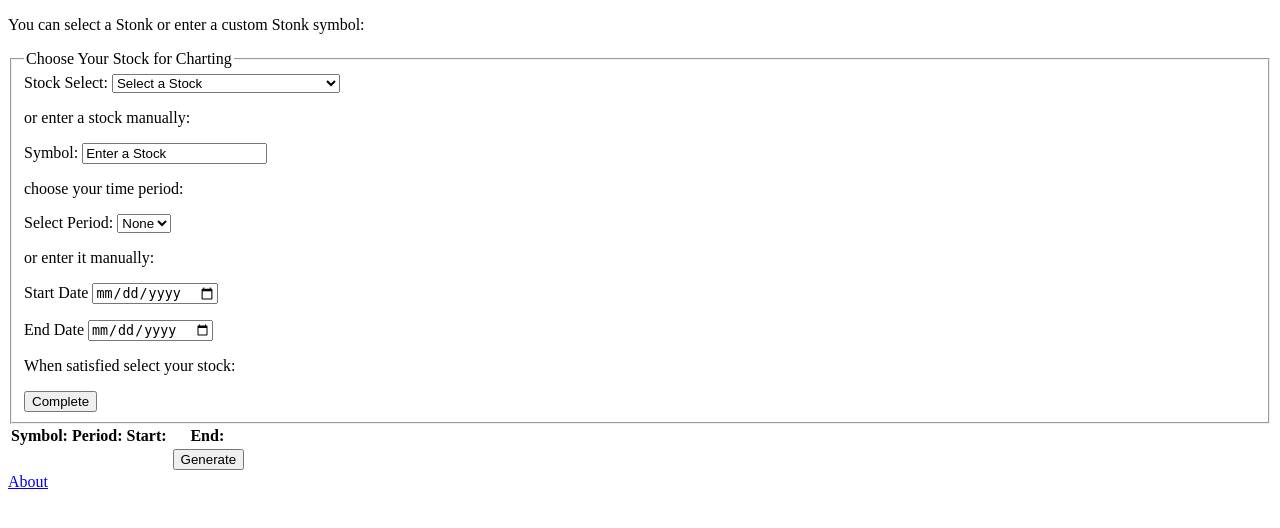
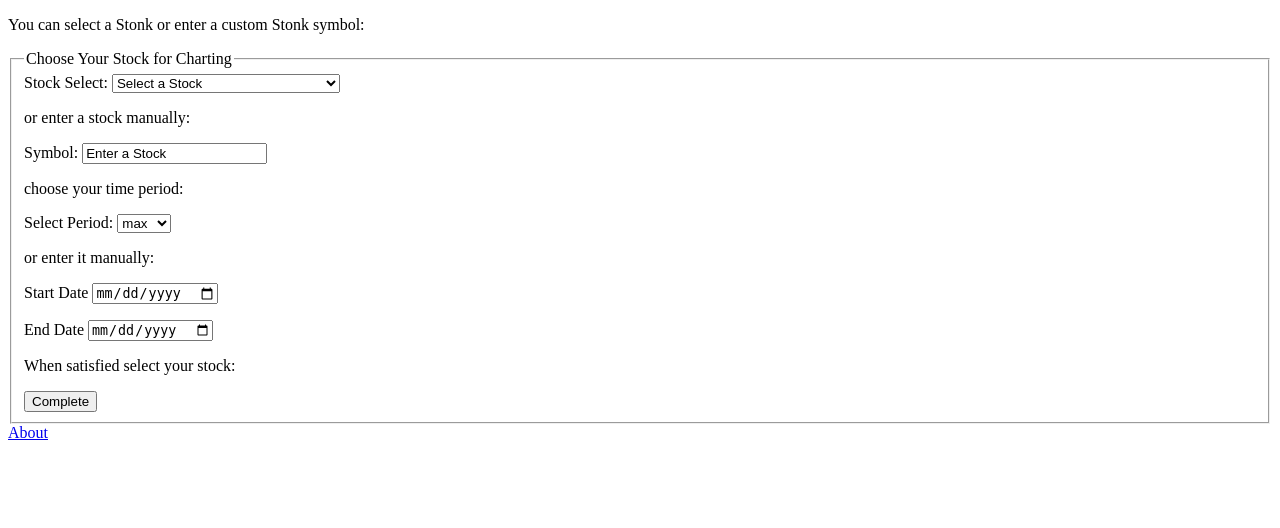
Before and after one commit to lamehandle/Stonk-Web-App, a Django app: page / in a window 1280 px wide. Shown: the top 528 px of the page. Run offline with Django 4.2, Linux system fonts and the light colour scheme.

Commit message:
WIP Chart

```diff
--- a/plot_app/forms.py
+++ b/plot_app/forms.py
@@ -35,7 +35,7 @@ class stock_form(forms.Form):
                ]
     select = forms.ChoiceField(label='Stock Select:', choices=symbols)  # takes lists of tuples as value/label pairs.
     symbol = forms.CharField(label='Symbol:', required=False, max_length=20,initial=symbols[0][0])
-    period = forms.ChoiceField(label='Select Period:', choices=periods, required=False)
+    period = forms.ChoiceField(label='Select Period:', choices=periods, required=False, initial=periods[11])
     start = forms.DateField(widget=forms.DateInput(
         attrs={'type': 'date', 'class': 'startDate', }),
         label='Start Date', required=False)
--- a/plot_app/templates/plot/index.html
+++ b/plot_app/templates/plot/index.html
@@ -36,34 +36,34 @@
             <button type="submit">Complete</button>
         </form>
 </fieldset>
-    </div>
-    <div class="stonk-table">
-        <form action="chart/" method="POST">
-            {% csrf_token %}
-            <table>
-                <thead>
-                    <tr>
-                        <th colspan="3">Symbol:     </th>
-                        <th colspan="3">Period:       </th>
-                        <th colspan="3">Start:       </th>
-                        <th colspan="3">End:       </th>
-                    </tr>
-                </thead>
-                <tbody>
-<!--                {{ data }}-->
-                    <tr>
-                        <td>      {{ data.symbol }}    </td>
-                        <td colspan="3">      {{ data.period }}      </td>
-                        <td colspan="3">      {{ data.start }}      </td>
-                        <td colspan="3">      {{ data.end }}      </td>
-                        <td > <button type="submit">Generate</button>    </td>
-                    </tr>
-                </tbody>
-            </table>
-        </form>
-    </div>
+<!--    </div>-->
+<!--    <div class="stonk-table">-->
+<!--        <form action="chart/" method="POST">-->
+<!--            {% csrf_token %}-->
+<!--            <table>-->
+<!--                <thead>-->
+<!--                    <tr>-->
+<!--                        <th colspan="3">Symbol:     </th>-->
+<!--                        <th colspan="3">Period:       </th>-->
+<!--                        <th colspan="3">Start:       </th>-->
+<!--                        <th colspan="3">End:       </th>-->
+<!--                    </tr>-->
+<!--                </thead>-->
+<!--                <tbody>-->
+<!--&lt;!&ndash;                {{ data }}&ndash;&gt;-->
+<!--                    <tr>-->
+<!--                        <td>      {{ data.symbol }}    </td>-->
+<!--                        <td colspan="3">      {{ data.period }}      </td>-->
+<!--                        <td colspan="3">      {{ data.start }}      </td>-->
+<!--                        <td colspan="3">      {{ data.end }}      </td>-->
+<!--                        <td > <button type="submit">Generate</button>    </td>-->
+<!--                    </tr>-->
+<!--                </tbody>-->
+<!--            </table>-->
+<!--        </form>-->
+<!--    </div>-->
 
-<div>
+<!--<div>-->
     <label for="about"><a name="about" href=#>About</a></label>
 </div>
 
```
Also changed, not shown: 1 other file.
